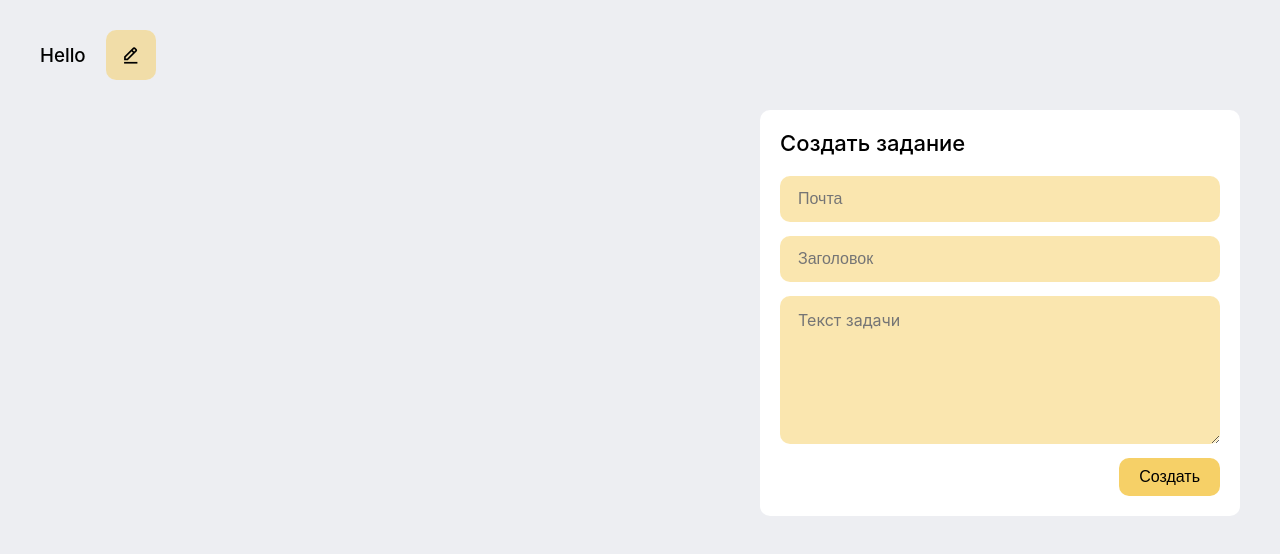
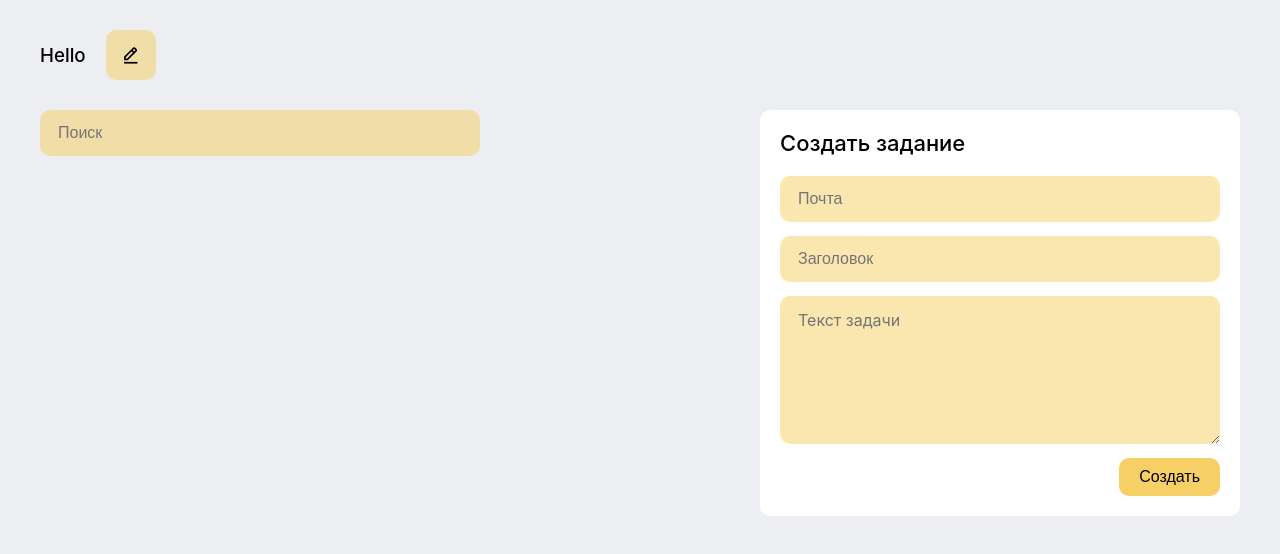
Before and after one commit to Crepiks/bultech-task, a Vue app: page / in a window 1280 px wide. Shown: the top 554 px of the page. Built offline with nearby package versions, Linux system fonts and the light colour scheme.

Commit message:
feat: implement task filterings by title

```diff
--- a/src/components/base/BaseInput.vue
+++ b/src/components/base/BaseInput.vue
@@ -5,6 +5,7 @@
     type="text"
     class="base-input"
     @change="$emit('change', $event.target.value)"
+    @input="$emit('input', $event.target.value)"
   />
 </template>
 
--- a/src/store/modules/tasks.js
+++ b/src/store/modules/tasks.js
@@ -1,15 +1,23 @@
 const mutations = {
   SET_TASKS: "SET_TASKS",
   ADD_TASK: "ADD_TASK",
+  SET_SEARCH_QUERY: "SET_SEARCH_QUERY",
 };
 
 export default {
   state: {
     tasks: [],
+    filters: {
+      searchQuery: "",
+    },
   },
   actions: {
     addTask({ commit }, task) {
       commit(mutations.ADD_TASK, task);
+    },
+    deleteTask({ commit, state }, taskId) {
+      const tasks = state.tasks.filter((task) => task.id !== taskId);
+      commit(mutations.SET_TASKS, tasks);
     },
     completeTask({ commit, state }, taskId) {
       const { tasks } = state;
@@ -25,9 +33,8 @@ export default {
 
       commit(mutations.SET_TASKS, tasks);
     },
-    deleteTask({ commit, state }, taskId) {
-      const tasks = state.tasks.filter((task) => task.id !== taskId);
-      commit(mutations.SET_TASKS, tasks);
+    filterTasks({ commit }, searchQuery) {
+      commit(mutations.SET_SEARCH_QUERY, searchQuery);
     },
   },
   mutations: {
@@ -37,8 +44,15 @@ export default {
     [mutations.SET_TASKS](state, tasks) {
       state.tasks = tasks;
     },
+    [mutations.SET_SEARCH_QUERY](state, searchQuery) {
+      state.filters.searchQuery = searchQuery;
+    },
   },
   getters: {
-    tasks: (state) => state.tasks,
+    tasks: (state) => {
+      return state.tasks.filter(
+        (task) => task.title.indexOf(state.filters.searchQuery) !== -1
+      );
+    },
   },
 };
--- a/src/views/Home.vue
+++ b/src/views/Home.vue
@@ -3,6 +3,9 @@
     <bultech-header heading="Hello" @heading-change="handleHeadingChange" />
     <div class="home__content">
       <div class="home__tasks">
+        <div class="home__filters">
+          <base-input placeholder="Поиск" @input="handleSearchQueryChange" />
+        </div>
         <task-card
           v-for="task in tasks"
           :key="task.id"
@@ -26,6 +29,7 @@
 <script>
 import { mapGetters, mapActions } from "vuex";
 import Header from "@/components/common/Header";
+import BaseInput from "@/components/base/BaseInput";
 import TaskCard from "@/components/common/TaskCard";
 import TaskForm from "@/components/common/TaskForm";
 
@@ -33,6 +37,7 @@ export default {
   name: "Home",
   components: {
     "bultech-header": Header,
+    "base-input": BaseInput,
     "task-card": TaskCard,
     "task-form": TaskForm,
   },
@@ -42,6 +47,9 @@ export default {
   methods: {
     handleHeadingChange(value) {
       console.log(value);
+    },
+    handleSearchQueryChange(searchQuery) {
+      this.filterTasks(searchQuery);
     },
     handleCreateTaskFormSubmit(payload) {
       const id = this.generateTaskId(this.tasks);
@@ -67,7 +75,13 @@ export default {
     handleTaskDelete(taskId) {
       this.deleteTask(taskId);
     },
-    ...mapActions(["addTask", "completeTask", "uncompleteTask", "deleteTask"]),
+    ...mapActions([
+      "addTask",
+      "completeTask",
+      "uncompleteTask",
+      "deleteTask",
+      "filterTasks",
+    ]),
   },
 };
 </script>
@@ -84,6 +98,14 @@ export default {
   padding-bottom: 40px;
 }
 
+.home__filters {
+  margin-bottom: 20px;
+  display: grid;
+  grid-template-columns: 2fr 1fr;
+  justify-content: space-between;
+  column-gap: 40px;
+}
+
 .home__task-card {
   margin-bottom: 20px;
 }
```
